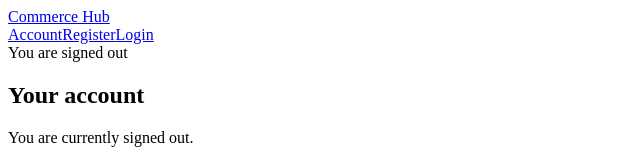
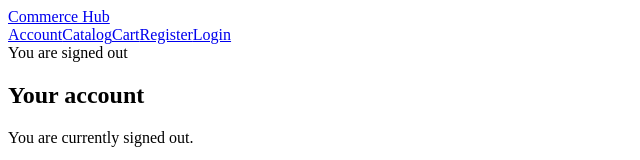
Before and after one commit to johnwick22012026-source/E-Comm, a React (Vite) app: page / in a window 1280 px wide. Shown: the top 160 px of the page, without its empty margins (0-640 px from the left). Built offline with nearby package versions, Linux system fonts and the light colour scheme; no server answers.

Commit message:
feat(ECOMM-39): Update product/cart UI to enforce stock-aware quantities — src/components/Layout.tsx

```diff
--- a/src/components/Layout.tsx
+++ b/src/components/Layout.tsx
@@ -18,8 +18,14 @@
           Commerce Hub
         </Link>
         <nav className="page-nav" aria-label="Primary">
-          <NavLink to="/" className={({ isActive }) => (isActive ? 'is-active' : '')} end>
+          <NavLink to="/" end className={({ isActive }) => (isActive ? 'is-active' : '')}>
             Account
+          </NavLink>
+          <NavLink to="/catalog" className={({ isActive }) => (isActive ? 'is-active' : '')}>
+            Catalog
+          </NavLink>
+          <NavLink to="/cart" className={({ isActive }) => (isActive ? 'is-active' : '')}>
+            Cart
           </NavLink>
           <NavLink to="/register" className={({ isActive }) => (isActive ? 'is-active' : '')}>
             Register
```
